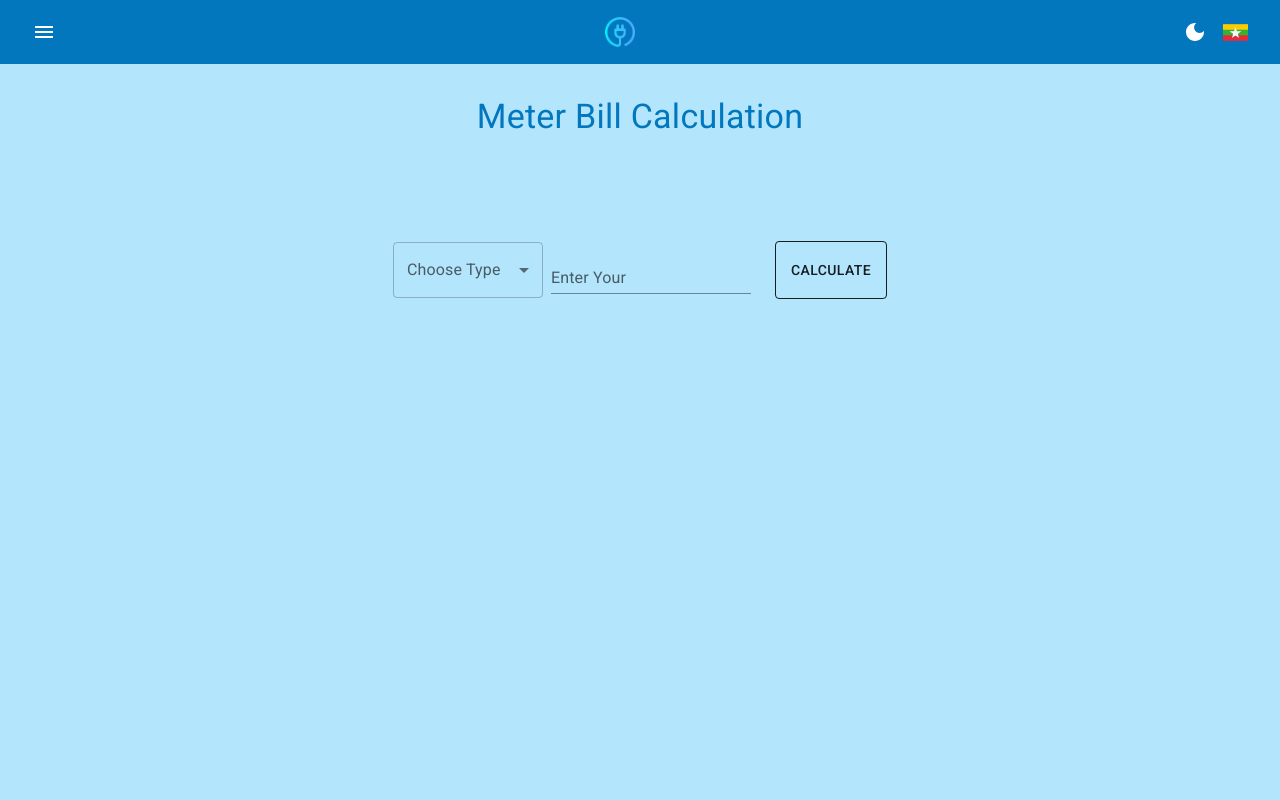
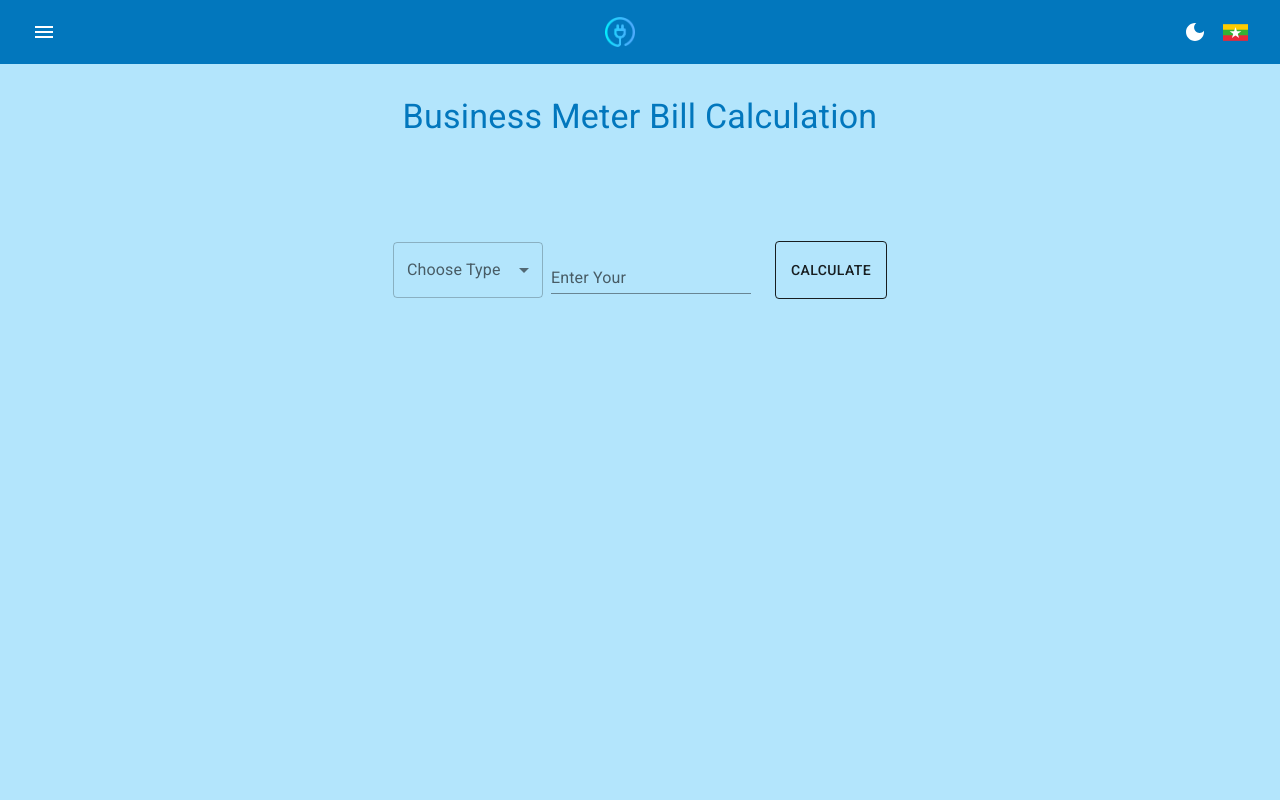
Before and after one commit to wynehtetaung/embc-react, a React (Vite) app: page /business in a window 1280 px wide. Shown: the top 800 px of the page. Built offline with nearby package versions, Linux system fonts and the light colour scheme.

Commit message:
fixed error

```diff
--- a/src/pages/Business.jsx
+++ b/src/pages/Business.jsx
@@ -19,7 +19,6 @@ import {
   DialogContentText,
   DialogTitle,
 } from "@mui/material";
-import { useTheme } from "@mui/material/styles";
 import { Warning as WarningIcon } from "@mui/icons-material";
 import { useState, useRef } from "react";
 export default function Business() {
@@ -33,13 +32,12 @@ export default function Business() {
     setChoose(event.target.value);
   };
   const [open, setOpen] = useState(false);
-  const theme = useTheme();
 
   const handleClose = () => {
     setOpen(false);
   };
 
-  const api = "http://localhost:4000/business";
+  const api = "https://embc-api-express.glitch.me/business";
 
   const getCalculateData = async (choose) => {
     if (!choose) return setOpen(true);
@@ -70,7 +68,7 @@ export default function Business() {
         variant="h4"
         sx={{ textAlign: "center", pt: 4, color: "title.color" }}
       >
-        Meter Bill Calculation
+        Business Meter Bill Calculation
       </Typography>
 
       <Dialog
--- a/src/pages/House.jsx
+++ b/src/pages/House.jsx
@@ -19,7 +19,6 @@ import {
   DialogContentText,
   DialogTitle,
 } from "@mui/material";
-import { useTheme } from "@mui/material/styles";
 import { Warning as WarningIcon } from "@mui/icons-material";
 import { useState, useRef } from "react";
 export default function House() {
@@ -33,13 +32,12 @@ export default function House() {
     setChoose(event.target.value);
   };
   const [open, setOpen] = useState(false);
-  const theme = useTheme();
 
   const handleClose = () => {
     setOpen(false);
   };
 
-  const api = "http://localhost:4000/home";
+  const api = "https://embc-api-express.glitch.me/home";
 
   const getCalculateData = async (choose) => {
     if (!choose) return setOpen(true);
@@ -69,7 +67,7 @@ export default function House() {
         variant="h4"
         sx={{ textAlign: "center", pt: 4, color: "title.color" }}
       >
-        Meter Bill Calculation
+        Home Meter Bill Calculation
       </Typography>
 
       <Dialog
```
